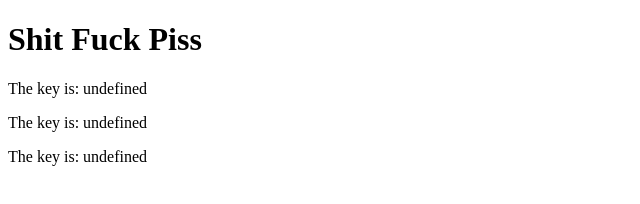
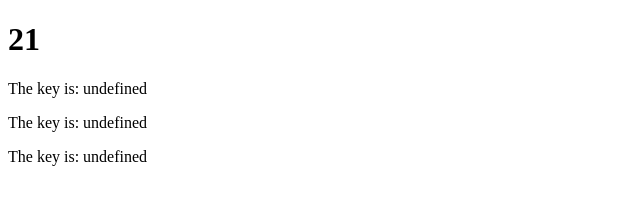
Before and after one commit to dominait/starter-kit-gatsby, a Gatsby site: page / in a window 1280 px wide. Shown: the whole page, without its empty margins (0-640 px from the left). Built offline with nearby package versions, Linux system fonts and the light colour scheme; Gatsby itself is replaced by a stand-in of ours.

Commit message:
initial commit

```diff
--- a/src/pages/index.js
+++ b/src/pages/index.js
@@ -1,9 +1,11 @@
 import React from "react"
 
 const IndexPage = () => {
+  let date = new Date()
+  let newDate = date.getSeconds()
   return (
     <div>
-      <h1>Shit Fuck Piss</h1>
+      <h1>{newDate}</h1>
       <p>{`The key is: ${process.env.GATSBY_SITE}`}</p>
       <p>{`The key is: ${process.env.GATSBY_USER}`}</p>
       <p>{`The key is: ${process.env.GATSBY_PASSWORD}`}</p>
```
